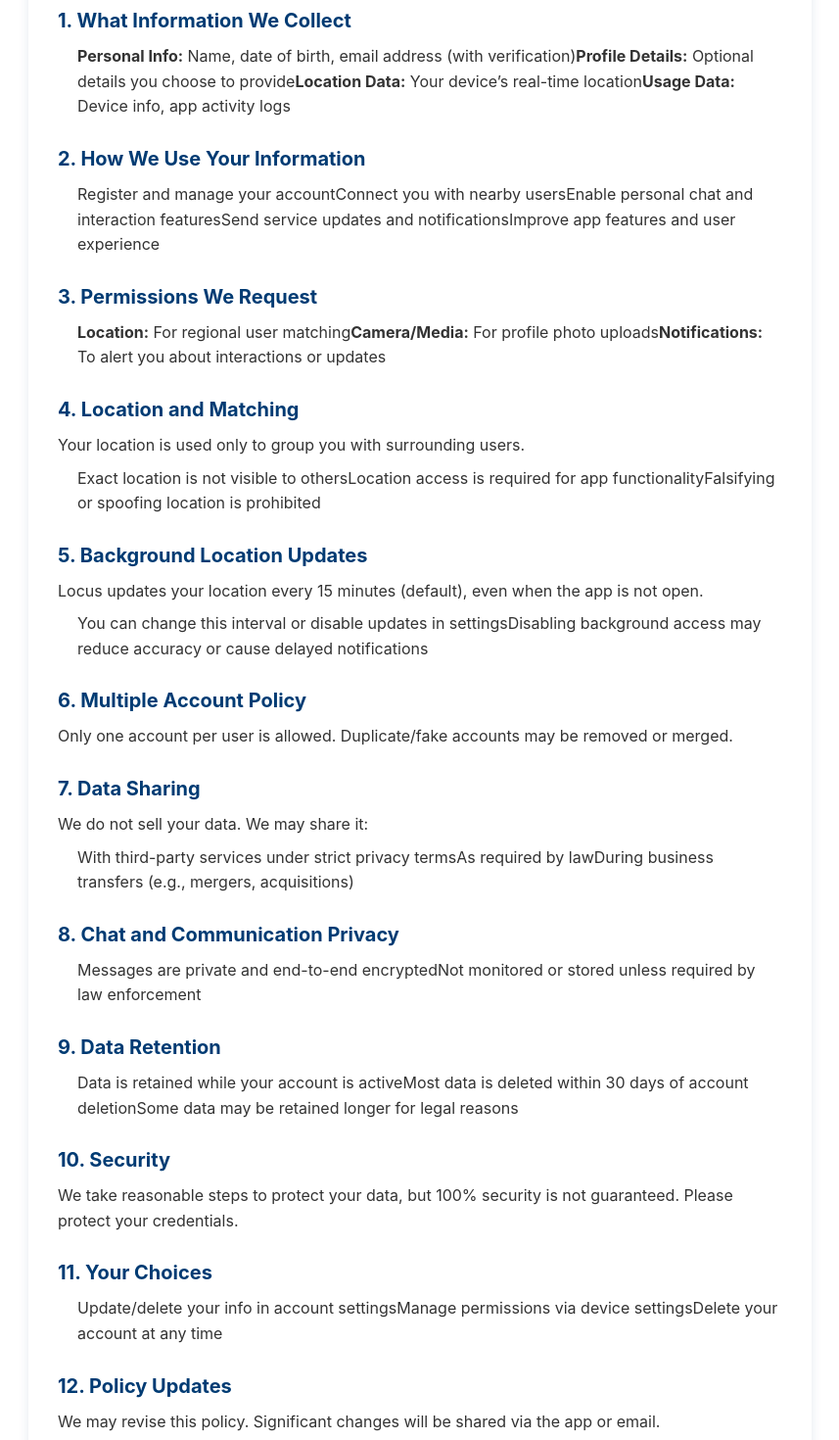
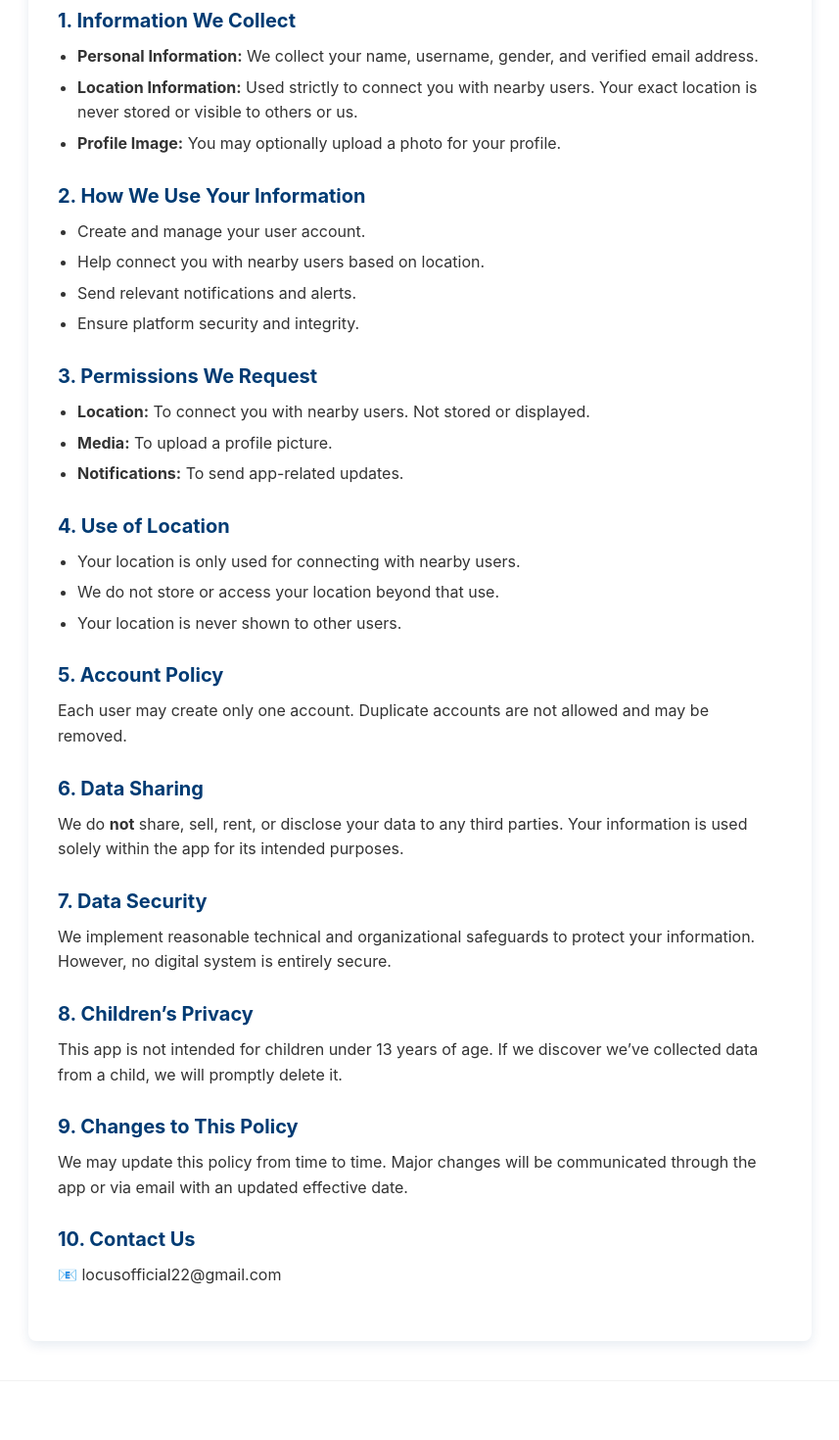
Before and after one commit to four-shadows-in/locus-website-, a React (Vite) app in the folder Locus_Website/: page /privacy in a window 1280 px wide. Shown: the part 260-1730 px from the top of the page at 98% size, without its empty margins (211-1068 px from the left). Built offline with nearby package versions, Linux system fonts and the light colour scheme.

Commit message:
modified privacy policy

```diff
--- a/Locus_Website/src/pages/PrivacyPolicy.jsx
+++ b/Locus_Website/src/pages/PrivacyPolicy.jsx
@@ -8,21 +8,20 @@ const PrivacyPolicy = () => {
       <p className="privacy-effective-date">Effective Date: 30-06-2025</p>
 
       <section>
-        <h2>1. What Information We Collect</h2>
+        <h2>1. Information We Collect</h2>
         <ul>
           <li>
-            <strong>Personal Info:</strong> Name, date of birth, email address
-            (with verification)
+            <strong>Personal Information:</strong> We collect your name,
+            username, gender, and verified email address.
           </li>
           <li>
-            <strong>Profile Details:</strong> Optional details you choose to
-            provide
+            <strong>Location Information:</strong> Used strictly to connect you
+            with nearby users. Your exact location is never stored or visible to
+            others or us.
           </li>
           <li>
-            <strong>Location Data:</strong> Your device’s real-time location
-          </li>
-          <li>
-            <strong>Usage Data:</strong> Device info, app activity logs
+            <strong>Profile Image:</strong> You may optionally upload a photo
+            for your profile.
           </li>
         </ul>
       </section>
@@ -30,11 +29,10 @@ const PrivacyPolicy = () => {
       <section>
         <h2>2. How We Use Your Information</h2>
         <ul>
-          <li>Register and manage your account</li>
-          <li>Connect you with nearby users</li>
-          <li>Enable personal chat and interaction features</li>
-          <li>Send service updates and notifications</li>
-          <li>Improve app features and user experience</li>
+          <li>Create and manage your user account.</li>
+          <li>Help connect you with nearby users based on location.</li>
+          <li>Send relevant notifications and alerts.</li>
+          <li>Ensure platform security and integrity.</li>
         </ul>
       </section>
 
@@ -42,105 +40,73 @@ const PrivacyPolicy = () => {
         <h2>3. Permissions We Request</h2>
         <ul>
           <li>
-            <strong>Location:</strong> For regional user matching
+            <strong>Location:</strong> To connect you with nearby users. Not
+            stored or displayed.
           </li>
           <li>
-            <strong>Camera/Media:</strong> For profile photo uploads
+            <strong>Media:</strong> To upload a profile picture.
           </li>
           <li>
-            <strong>Notifications:</strong> To alert you about interactions or
-            updates
+            <strong>Notifications:</strong> To send app-related updates.
           </li>
         </ul>
       </section>
 
       <section>
-        <h2>4. Location and Matching</h2>
-        <p>Your location is used only to group you with surrounding users.</p>
+        <h2>4. Use of Location</h2>
         <ul>
-          <li>Exact location is not visible to others</li>
-          <li>Location access is required for app functionality</li>
-          <li>Falsifying or spoofing location is prohibited</li>
+          <li>Your location is only used for connecting with nearby users.</li>
+          <li>We do not store or access your location beyond that use.</li>
+          <li>Your location is never shown to other users.</li>
         </ul>
       </section>
 
       <section>
-        <h2>5. Background Location Updates</h2>
+        <h2>5. Account Policy</h2>
         <p>
-          Locus updates your location every 15 minutes (default), even when the
-          app is not open.
-        </p>
-        <ul>
-          <li>You can change this interval or disable updates in settings</li>
-          <li>
-            Disabling background access may reduce accuracy or cause delayed
-            notifications
-          </li>
-        </ul>
-      </section>
-
-      <section>
-        <h2>6. Multiple Account Policy</h2>
-        <p>
-          Only one account per user is allowed. Duplicate/fake accounts may be
-          removed or merged.
+          Each user may create only one account. Duplicate accounts are not
+          allowed and may be removed.
         </p>
       </section>
 
       <section>
-        <h2>7. Data Sharing</h2>
-        <p>We do not sell your data. We may share it:</p>
-        <ul>
-          <li>With third-party services under strict privacy terms</li>
-          <li>As required by law</li>
-          <li>During business transfers (e.g., mergers, acquisitions)</li>
-        </ul>
-      </section>
-
-      <section>
-        <h2>8. Chat and Communication Privacy</h2>
-        <ul>
-          <li>Messages are private and end-to-end encrypted</li>
-          <li>Not monitored or stored unless required by law enforcement</li>
-        </ul>
-      </section>
-
-      <section>
-        <h2>9. Data Retention</h2>
-        <ul>
-          <li>Data is retained while your account is active</li>
-          <li>Most data is deleted within 30 days of account deletion</li>
-          <li>Some data may be retained longer for legal reasons</li>
-        </ul>
-      </section>
-
-      <section>
-        <h2>10. Security</h2>
+        <h2>6. Data Sharing</h2>
         <p>
-          We take reasonable steps to protect your data, but 100% security is
-          not guaranteed. Please protect your credentials.
+          We do <strong>not</strong> share, sell, rent, or disclose your data to
+          any third parties. Your information is used solely within the app for
+          its intended purposes.
         </p>
       </section>
 
       <section>
-        <h2>11. Your Choices</h2>
-        <ul>
-          <li>Update/delete your info in account settings</li>
-          <li>Manage permissions via device settings</li>
-          <li>Delete your account at any time</li>
-        </ul>
-      </section>
-
-      <section>
-        <h2>12. Policy Updates</h2>
+        <h2>7. Data Security</h2>
         <p>
-          We may revise this policy. Significant changes will be shared via the
-          app or email.
+          We implement reasonable technical and organizational safeguards to
+          protect your information. However, no digital system is entirely
+          secure.
         </p>
       </section>
 
       <section>
-        <h2>13. Contact Us</h2>
+        <h2>8. Children’s Privacy</h2>
+        <p>
+          This app is not intended for children under 13 years of age. If we
+          discover we’ve collected data from a child, we will promptly delete
+          it.
+        </p>
+      </section>
+
+      <section>
+        <h2>9. Changes to This Policy</h2>
+        <p>
+          We may update this policy from time to time. Major changes will be
+          communicated through the app or via email with an updated effective
+          date.
+        </p>
+      </section>
+
+      <section>
+        <h2>10. Contact Us</h2>
         <p>📧 locusofficial22@gmail.com</p>
       </section>
     </div>
--- a/Locus_Website/src/styles/Footer/Privacy.css
+++ b/Locus_Website/src/styles/Footer/Privacy.css
@@ -44,3 +44,8 @@ p {
   margin: 8px 0;
   line-height: 1.6;
 }
+li {
+  display: list-item;
+  margin-bottom: 6px;
+  line-height: 1.6;
+}
```
